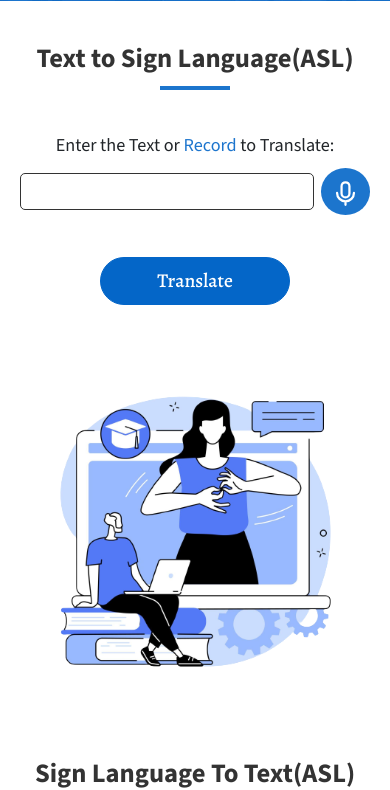
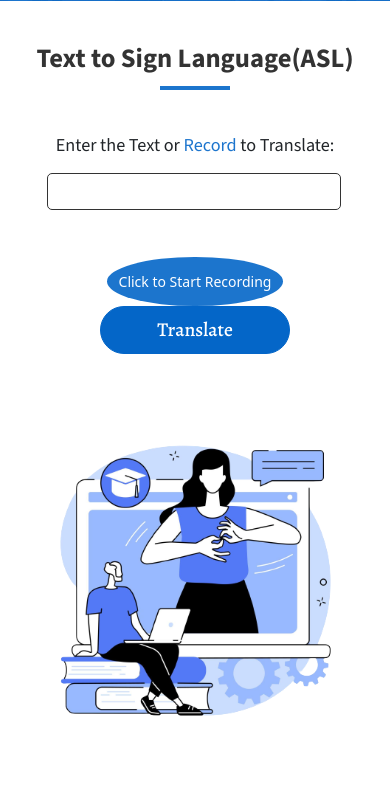
Before and after one commit to Naslaa/TheSilentVoice-signlanguagerecognition, a Python web app: template signlanguage/templates/index.html in a window 390 px wide, after a click on "ASL". Shown: the part 843-1633 px from the top of the page. Run offline with Jinja, Linux system fonts and the light colour scheme; the template is opened without the code that fills it, so the values that code supplies are empty; some libraries are stand-ins or nearby versions.

Commit message:
microphone integrated
speechinput is taken from microphone and convertes into text

```diff
--- a/signlanguage/templates/index.html
+++ b/signlanguage/templates/index.html
@@ -69,9 +69,65 @@
                 <label for="text-input">Enter the Text or <span>Record</span> to Translate:</label>
                 <div class="text-center">
                   <input type="text" name="text-input" id="text-input">
-                  <a class="record-btn" href="">
+                  <!-- <a class="record-btn" id="micButton" href="">
                     <svg xmlns="http://www.w3.org/2000/svg" width="27" height="27" viewBox="0 0 48 48"><rect x="0" y="0" fill="none" stroke="none" /><g fill="none" stroke="currentColor" stroke-linejoin="round" stroke-width="4"><rect width="14" height="27" x="17" y="4" rx="7"/><path stroke-linecap="round" d="M9 23c0 8.284 6.716 15 15 15c8.284 0 15-6.716 15-15M24 38v6"/></g></svg>
-                  </a>
+                  </a> -->
+                  <!-- HTML template -->
+<button class="record-btn" id="micButton">Click to Start Recording</button>
+<div id="output"></div>
+
+<script>
+// JavaScript for handling microphone input
+const micButton = document.getElementById('micButton');
+const outputDiv = document.getElementById('output');
+let isRecording = false;
+
+const recognition = new (window.SpeechRecognition || window.webkitSpeechRecognition || window.mozSpeechRecognition || window.msSpeechRecognition)();
+recognition.continuous = true;
+recognition.interimResults = true;
+
+micButton.addEventListener('click', () => {
+    if (!isRecording) {
+        micButton.innerText = 'Recording... Click to Stop';
+        recognition.start();
+    } else {
+        micButton.innerText = 'Click to Start Recording';
+        recognition.stop();
+    }
+    isRecording = !isRecording;
+});
+
+recognition.onresult = (event) => {
+    const transcript = event.results[0][0].transcript;
+    outputDiv.innerText = transcript;
+
+    // Send the transcript to the server via AJAX or a form submission
+    sendTranscriptToServer(transcript);
+
+        // Create a FormData object to send the transcript as POST data
+        const formData = new FormData();
+    formData.append('transcript', transcript);
+
+    // Send a POST request to the server
+    fetch(url, {
+        method: 'POST',
+        body: formData,
+        headers: {
+            // You may need to set additional headers if required by your Django view
+        },
+    })
+    .then(response => response.json())  // Assuming the response from the server is JSON
+    .then(data => {
+        // Handle the response from the server if needed
+        console.log('Server response:', data);
+    })
+    .catch(error => {
+        // Handle any errors that occur during the fetch
+        console.error('Fetch error:', error);
+    });
+}
+
+</script>
                 </div>
               </div>
               <button class="btn-translate">Translate</button>
@@ -80,6 +136,8 @@
           <div class="col-md-6 mt-5 mt-md-0">
             <img src="static/assets/img/asl.png" class="img-fluid" alt="">
           </div>
+
+
         </div>
 
       </div>
```
